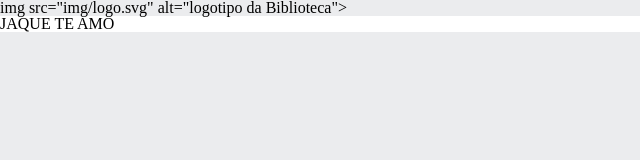
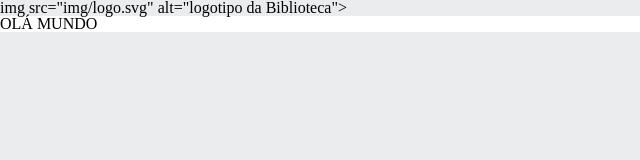
Before and after one commit to profWilliamJose/TurmaKResponsividade, a plain HTML site: page index.html in a window 1280 px wide. Shown: the full height of the page, 0-640 px from the left. Drawn offline with Linux system fonts and the light colour scheme.

Commit message:
OLÁ MUNDO

```diff
--- a/index.html
+++ b/index.html
@@ -14,4 +14,4 @@
     img src="img/logo.svg" alt="logotipo da Biblioteca">
 </header>
 </html>
-<h1>JAQUE TE AMO</h1>
+<h1>OLÁ MUNDO</h1>
```
